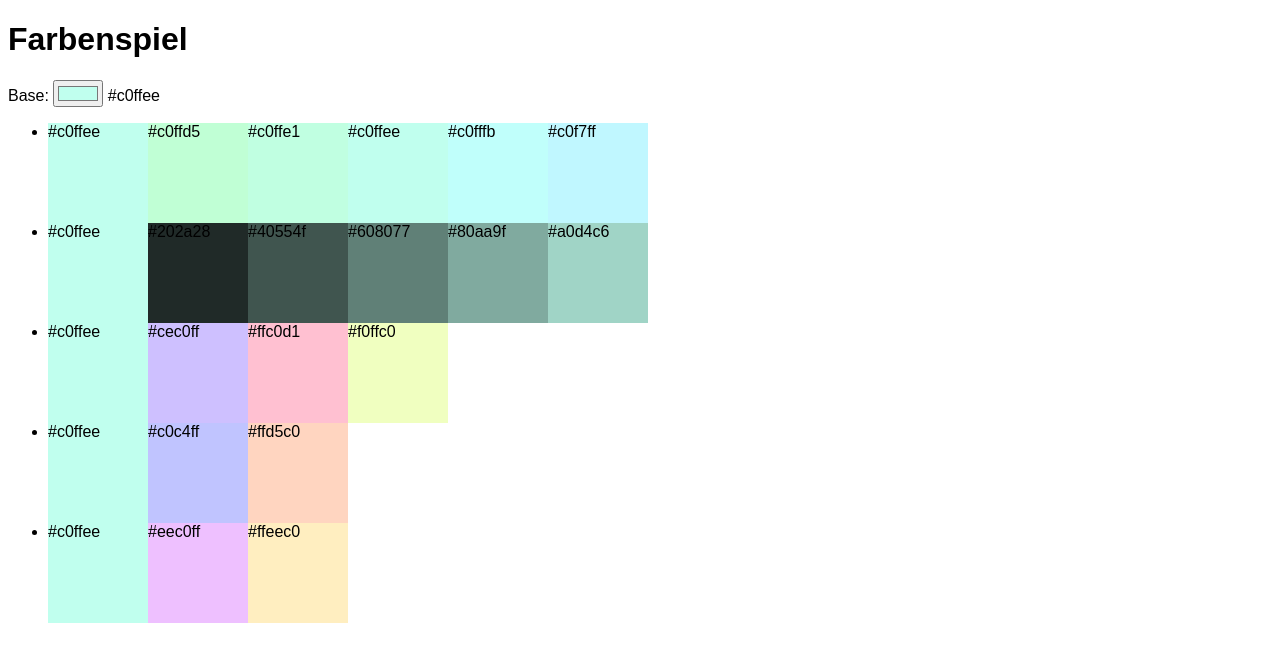
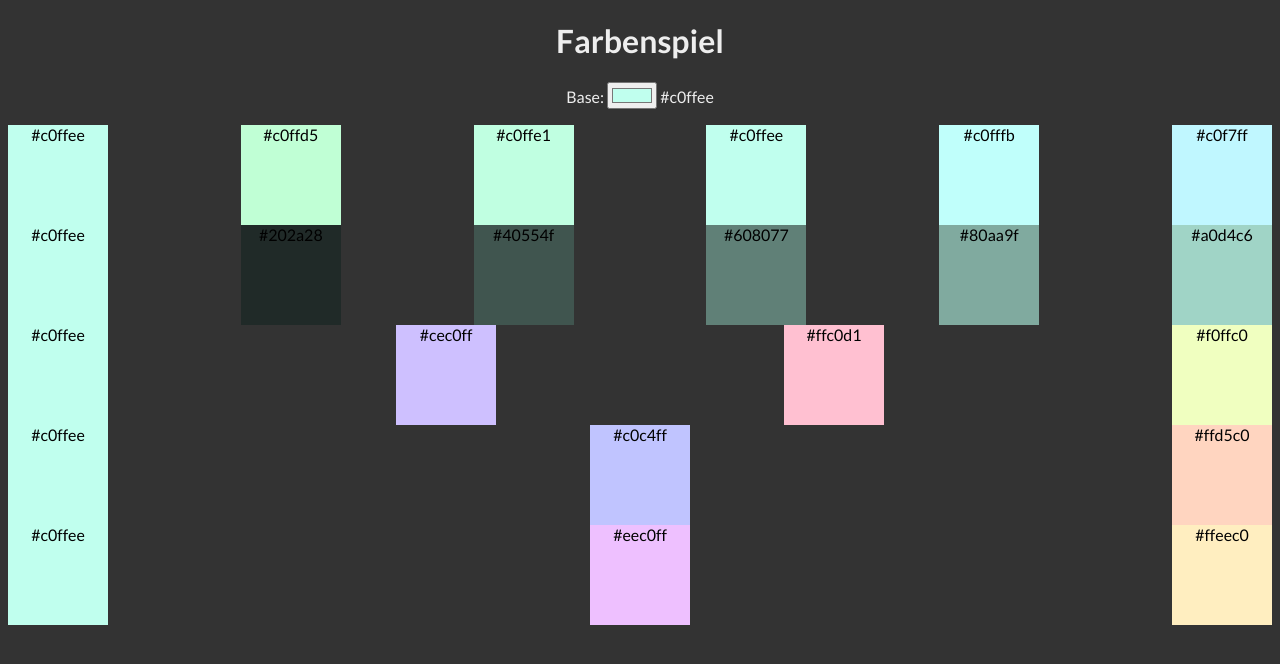
Before and after one commit to mariofink/farbenspiel, a Vue app: page / in a window 1280 px wide. Shown: the top 664 px of the page. Built offline with nearby package versions, Linux system fonts and the light colour scheme.

Commit message:
use Lato font and use a dark background

```diff
--- a/public/index.html
+++ b/public/index.html
@@ -1,17 +1,23 @@
 <!DOCTYPE html>
 <html>
-  <head>
+
+<head>
     <meta charset="utf-8">
     <meta http-equiv="X-UA-Compatible" content="IE=edge">
     <meta name="viewport" content="width=device-width,initial-scale=1.0">
+    <link href='http://fonts.googleapis.com/css?family=Lato:300,400,700,300italic,400italic,700italic' rel='stylesheet'
+        type='text/css'>
     <link rel="icon" href="<%= BASE_URL %>favicon.ico">
     <title>farbenspiel</title>
-  </head>
-  <body>
+</head>
+
+<body>
     <noscript>
-      <strong>We're sorry but farbenspiel doesn't work properly without JavaScript enabled. Please enable it to continue.</strong>
+        <strong>We're sorry but farbenspiel doesn't work properly without JavaScript enabled. Please enable it to
+            continue.</strong>
     </noscript>
     <div id="app"></div>
     <!-- built files will be auto injected -->
-  </body>
+</body>
+
 </html>
--- a/src/components/FarbKombination.vue
+++ b/src/components/FarbKombination.vue
@@ -16,9 +16,11 @@ export default {
 <style scoped>
 .farbkombination {
   display: flex;
+  justify-content: space-between;
 }
 
 .farbfeld {
+  color: #000;
   width: 100px;
   height: 100px;
 }
--- a/src/components/FarbenSpiel.vue
+++ b/src/components/FarbenSpiel.vue
@@ -1,16 +1,16 @@
 <template>
-    <div>
+    <main>
         <h1>Farbenspiel</h1>
         Base:
         <input type="color" v-model="baseColor">
         {{baseColor}}
 
-        <ul>
+        <ul class="combinations">
             <li v-for="combo in combinations" v-bind:key="combo">
                 <FarbKombination :colors="combo"></FarbKombination>
             </li>
         </ul>
-    </div>
+    </main>
 </template>
 
 <script>
@@ -49,6 +49,20 @@ function getHexColors(colors) {
 
 <style>
 body {
-  font-family: sans-serif;
+  background: #333;
+  color: #eee;
+  font-family: Lato, sans-serif;
+}
+
+main {
+  max-width: 1280px;
+  margin: 0 auto;
+  text-align: center;
+}
+
+.combinations {
+  list-style: none;
+  padding: 0;
+  width: 100%;
 }
 </style>
```
